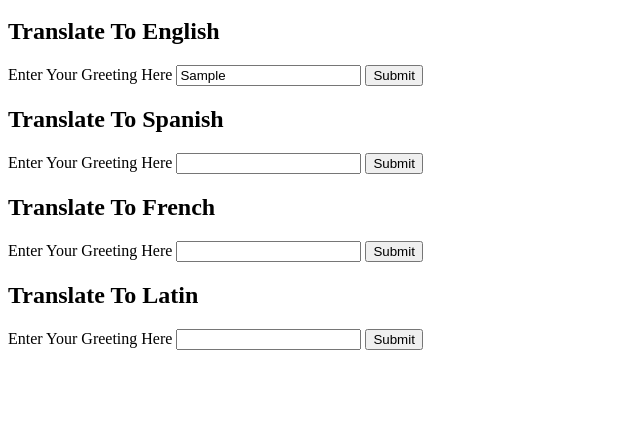
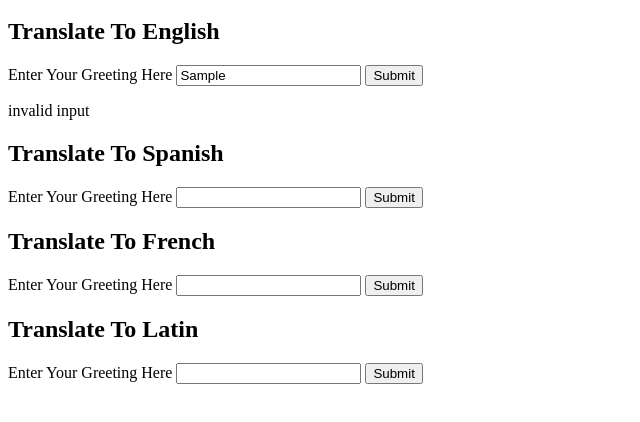
Before and after one commit to JohnGuilding/TDD-translator, a website with bundled scripts: page index.html in a window 1280 px wide. Both pictures are taken after typing "Sample" into the empty fields and a click on the input 394 px from the left and 123 px from the top of the page. Shown: the part 48-470 px from the top of the page, without its empty margins (0-640 px from the left). Built offline with nearby package versions, Linux system fonts and the light colour scheme.

Commit message:
english translation working

```diff
--- a/app.js
+++ b/app.js
@@ -6,11 +6,12 @@ const toFrenchBtn = document.querySelector('.translate-to-french');
 const toLatinBtn = document.querySelector('.translate-to-latin');
 
 const englishTranslator = document.querySelector('.english-translator')
+const englishOutput = document.querySelector('.english-output');
 
 toEnglishBtn.addEventListener('click', (e) => {
     e.preventDefault();
-    const output = englishTranslator.englishTranslation.value
-    translateToEnglish(output);
+    const inputText = englishTranslator.englishTranslation.value
+    englishOutput.innerHTML = translateToEnglish(inputText);
 });
 
 toSpanishBtn.addEventListener('click', (e) => {
--- a/index.html
+++ b/index.html
@@ -16,7 +16,7 @@
             <input type="text" id="englishTranslation" name="englishTranslation">
             <input type="submit" class="translate-to-english">
         </form>
-        <article class="output">
+        <article class="english-output">
             <p></p>
         </article>
     </section>
--- a/translate.js
+++ b/translate.js
@@ -1,18 +1,38 @@
-const translateToEnglish = (output) => {
-    console.log('English translation');
-    const i = input.toLowerCase();
-    console.log(i);
+const translateToEnglish = (input) => {
+    // console.log('English translation');
+    const translation = input.toLowerCase();
+    let output = '';
+    console.log(translation);
+    switch (translation) {
+        case 'hola':
+            output = 'hello';
+            break;
+        case 'bonjour':
+            output = 'hello';
+            break;
+        case 'salve':
+            output = 'hello';
+            break;
+        case 'bonjour':
+            output = 'hello';
+            break;
+        default:
+            output = 'invalid input'
+            break;
+    }
+    console.log(output);
+    return output;
 }
 
-const translateToSpanish = (output) => {
+const translateToSpanish = (input) => {
     console.log('Spanish translation');
 }
 
-const translateToFrench = (output) => {
+const translateToFrench = (input) => {
     console.log('French translation');
 }
 
-const translateToLatin = (output) => {
+const translateToLatin = (input) => {
     console.log('Latin translation');
 }
 
```
